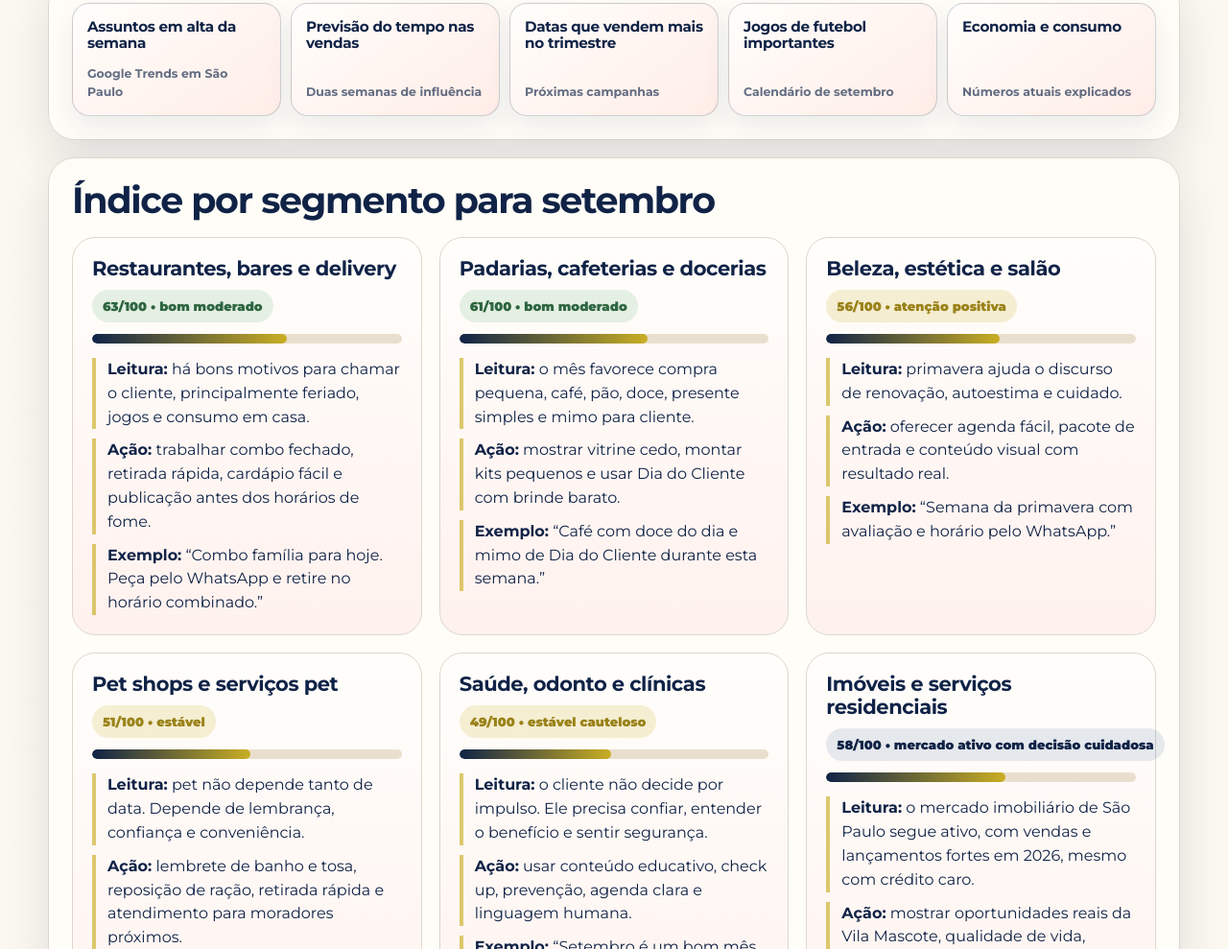
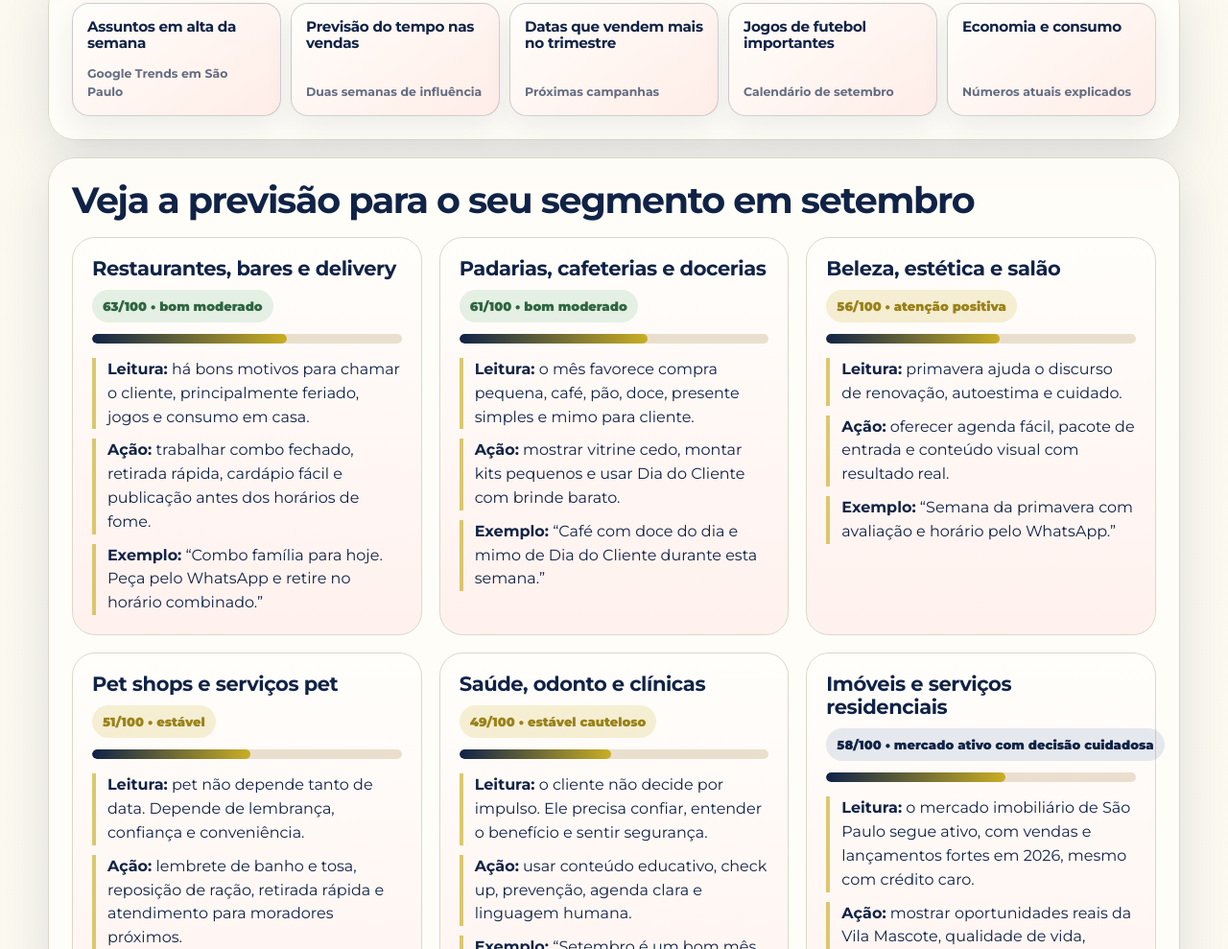
Before and after one commit to criatixagencia-collab/guia-vila-mascote, a plain HTML site: page empreendedor/index.html in a window 1280 px wide. Shown: the part 1770-2759 px from the top of the page at 96% size. Drawn offline with nearby package versions, Linux system fonts and the light colour scheme.

Commit message:
Improve segment forecast heading

```diff
--- a/empreendedor/index.html
+++ b/empreendedor/index.html
@@ -468,7 +468,7 @@
       </article>
 
       <article class="card span-12">
-        <h2>Índice por segmento para setembro</h2>
+        <h2>Veja a previsão para o seu segmento em setembro</h2>
         <div class="grid">
           <div class="segment span-4">
             <h3>Restaurantes, bares e delivery</h3>
```
